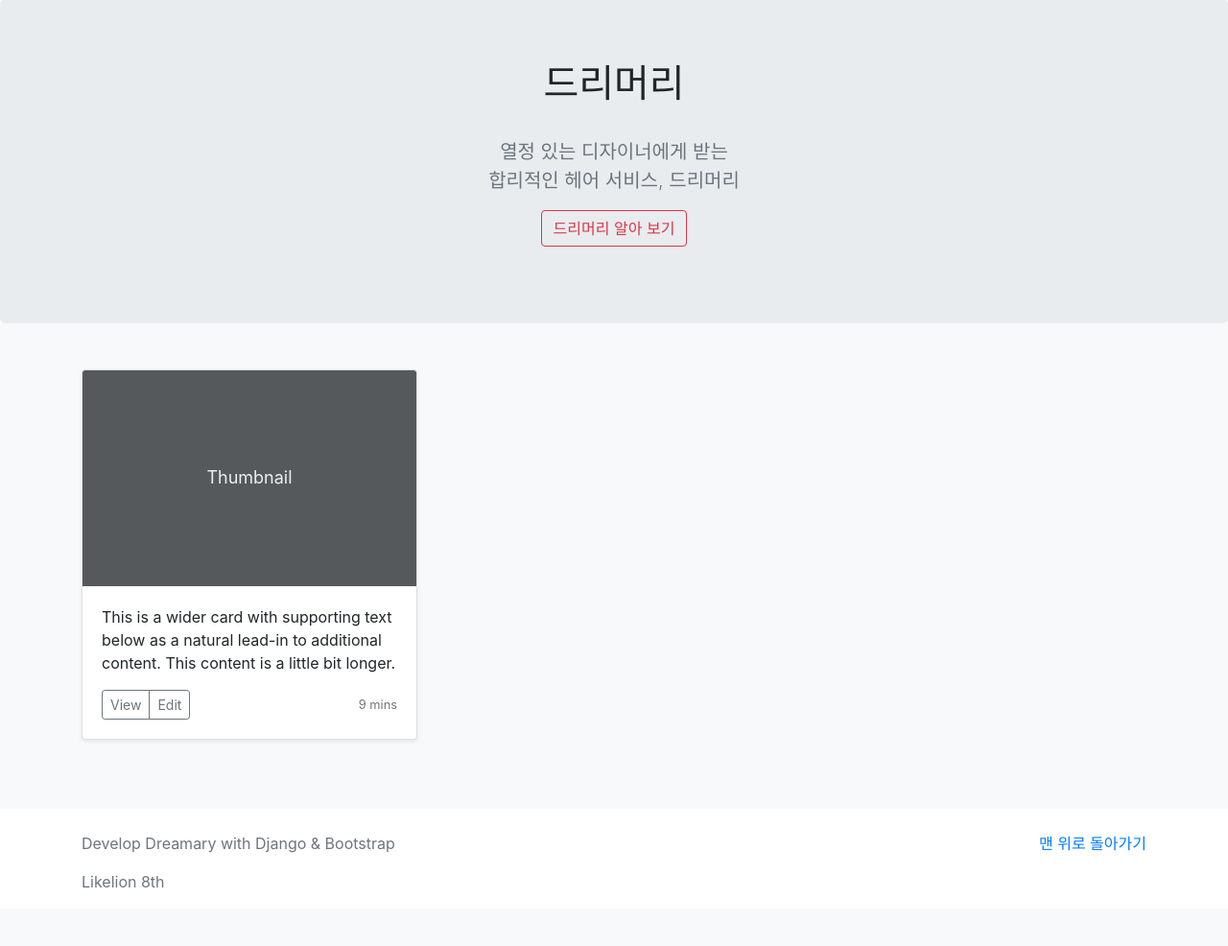
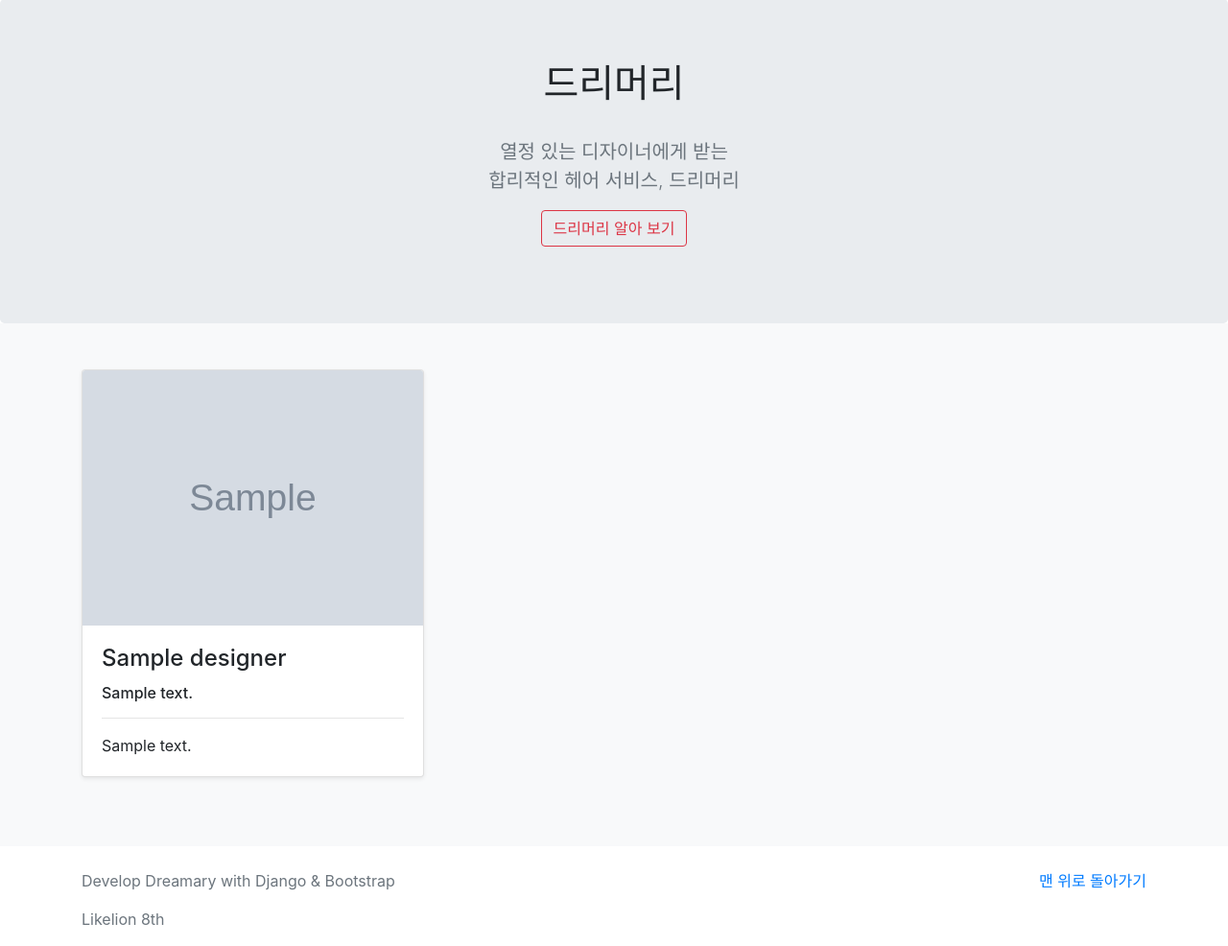
Before and after one commit to 8th-caulion/Dreamary_Jongwon, a Django app: page / in a window 1280 px wide. Shown: the part 67-1053 px from the top of the page at 96% size. Before the commit the page ends 992 px from the top, so only its background shows below. Run offline with Django 3.2, Linux system fonts and the light colour scheme; tables that the repository leaves empty hold one stand-in row (values such as "Sample post"); grey boxes marked "Sample" are stand-in pictures; some libraries are stand-ins or nearby versions.

Commit message:
FEAT: home이 designers의 목록을 받아서 렌더링하도록 추가

```diff
--- a/page/templates/home.html
+++ b/page/templates/home.html
@@ -93,9 +93,12 @@
 
       <div class="album py-5 bg-light">
         <div class="container">
-          <div class="row">
-            <div class="col-md-4">
+          <div class="card-columns">
+            {% for designer in designers %}
             <div class="card mb-4 shadow-sm">
+              {% if designer.image %}
+              <img src="{{ designer.image.url }}" class="card-img-top" alt="Designer_Image" />
+              {% else %}
               <svg
                 class="bd-placeholder-img card-img-top"
                 width="100%"
@@ -106,22 +109,19 @@
                 role="img"
                 aria-label="Placeholder: Thumbnail"
               >
-                  <title>Placeholder</title>
-                  <rect width="100%" height="100%" fill="#55595c" />
-                  <text x="50%" y="50%" fill="#eceeef" dy=".3em">Thumbnail</text>
+                <title>Dreamary</title>
+                <rect width="100%" height="100%" fil="#55595c" />
+                <text x="50%" y="50%" fill="#eceeef" dy=".3em">Profile</text>
               </svg>
+              {% endif %}
               <div class="card-body">
-                  <p class="card-text">This is a wider card with supporting text below as a natural lead-in to additional content. This content is a little bit longer.</p>
-                  <div class="d-flex justify-content-between align-items-center">
-                    <div class="btn-group">
-                      <button type="button" class="btn btn-sm btn-outline-secondary">View</button>
-                      <button type="button" class="btn btn-sm btn-outline-secondary">Edit</button>
-                    </div>
-                    <small class="text-muted">9 mins</small>
+                <h4 class="card-title">{{designer.name}}</h4>
+                <h6 class="card-text">{{designer.address}}</h6>
+                <hr/ >
+                <p class="card-text">{{designer.description}}</p>
               </div>
             </div>
-              </div>
-            </div>
+            {% endfor %}
           </div>
         </div>
       </div>
```
Lines whose indentation alone changed are shown as unchanged.
